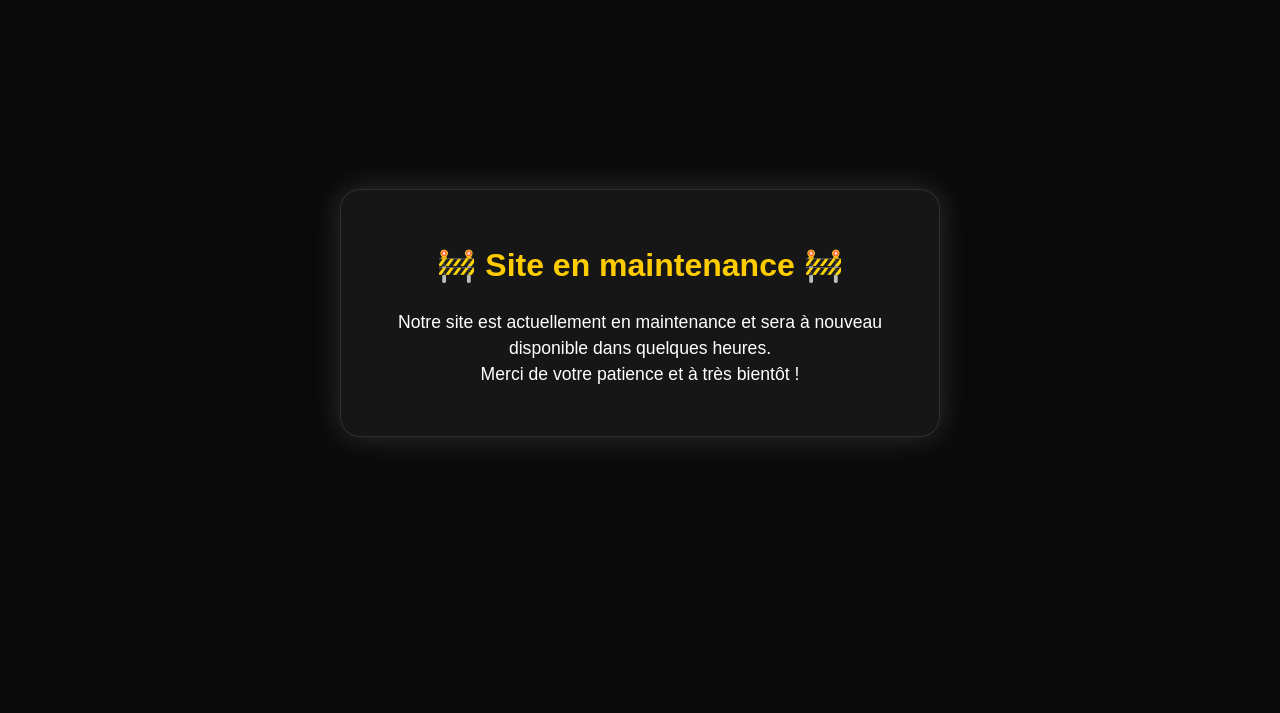
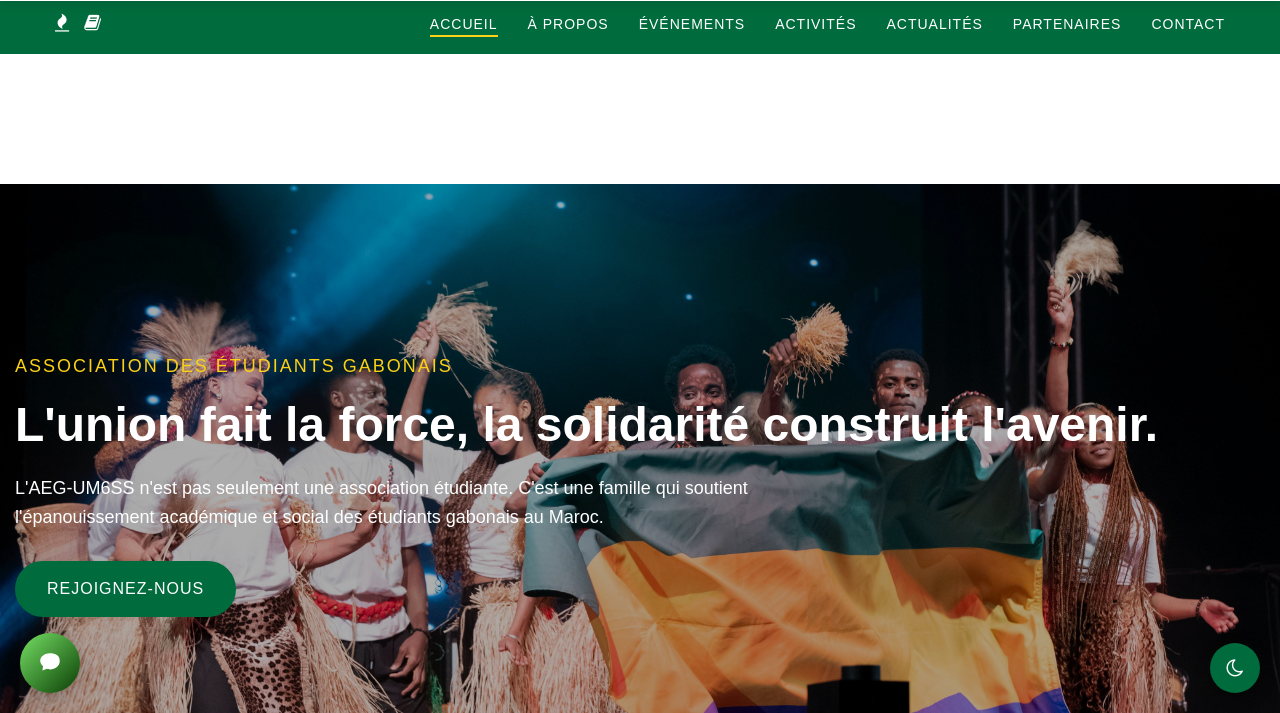
Before and after one commit to Dan-tech1/AEG-UM6SS, a plain HTML site: page index.html in a window 1280 px wide. Shown: the part 87-800 px from the top of the page. Drawn offline with Linux system fonts and the light colour scheme; sample sign-in values are in the browser's storage.

Commit message:
ajout du mot de passe login.html

```diff
--- a/css/style.css
+++ b/css/style.css
@@ -2680,57 +2680,3 @@ textarea:focus {
       .aeg-msg { font-size: 13px; }
       #aeg-chat-toggle { width: 50px; height: 50px; }
     }
-
-
-    /*maitenance du site*/
-    /* --- Fenêtre de maintenance plein écran --- */
-#maintenance-popup {
-  position: fixed;
-  top: 0;
-  left: 0;
-  width: 100vw;
-  height: 100vh;
-  background-color: #0a0a0a;
-  color: #ffffff;
-  display: none; /* Caché par défaut */
-  justify-content: center;
-  align-items: center;
-  text-align: center;
-  padding: 2rem;
-  z-index: 9999;
-}
-
-#maintenance-popup .popup-content {
-  max-width: 600px;
-  background: rgba(255, 255, 255, 0.05);
-  border: 1px solid rgba(255, 255, 255, 0.1);
-  padding: 3rem 2rem;
-  border-radius: 20px;
-  box-shadow: 0 0 30px rgba(255, 255, 255, 0.15);
-}
-
-#maintenance-popup h1 {
-  font-size: 2rem;
-  margin-bottom: 1rem;
-  color: #ffcc00;
-}
-
-#maintenance-popup p {
-  font-size: 1.1rem;
-  line-height: 1.5;
-}
-
-/* Responsive */
-@media (max-width: 600px) {
-  #maintenance-popup .popup-content {
-    padding: 2rem 1rem;
-  }
-  #maintenance-popup h1 {
-    font-size: 1.5rem;
-  }
-  #maintenance-popup p {
-    font-size: 1rem;
-  }
-}
-
-    /*fin de la maintenabce*/
--- a/index.html
+++ b/index.html
@@ -101,6 +101,12 @@
   ]
 }
 </script>
+<script>
+  if (sessionStorage.getItem("logged") !== "true") {
+      window.location.href = "login.html";
+  }
+</script>
+
 
 <!-- Styles -->
 <link rel="stylesheet" href="css/style.css"/>
@@ -893,22 +899,5 @@ document.addEventListener("cut", e => e.preventDefault());
 document.addEventListener("paste", e => e.preventDefault());
 </script>
 
-<!-- Popup de maintenance -->
-<div id="maintenance-popup">
-  <div class="popup-content">
-    <h1>🚧 Site en maintenance 🚧</h1>
-    <p>Notre site est actuellement en maintenance et sera à nouveau disponible dans quelques heures.</p>
-    <p>Merci de votre patience et à très bientôt !</p>
-  </div>
-</div>
-
-<script>
-  // Affiche le popup dès le chargement de la page
-  window.addEventListener("load", function() {
-    document.getElementById("maintenance-popup").style.display = "flex";
-  });
-</script>
-
-
 </body>
 </html>
```
Also changed, not shown: login.html (added, +20 -0 lines).
